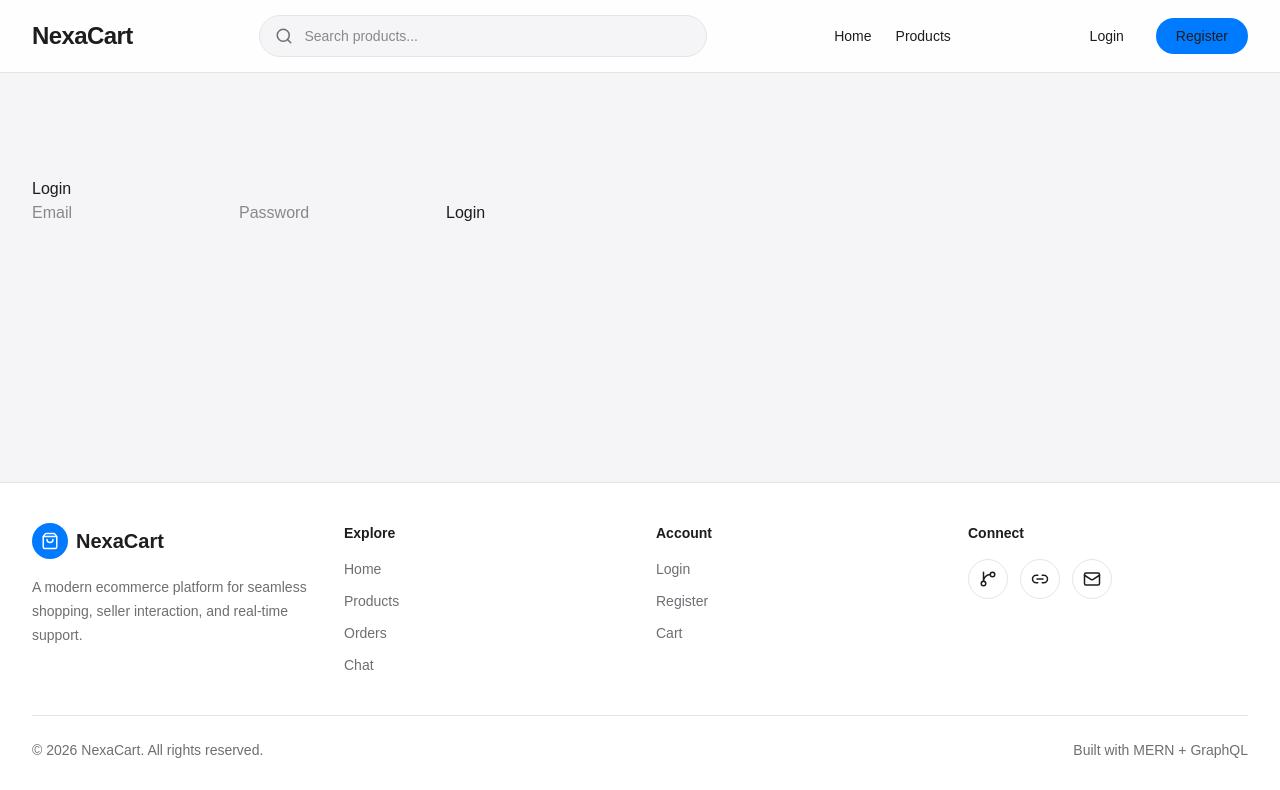
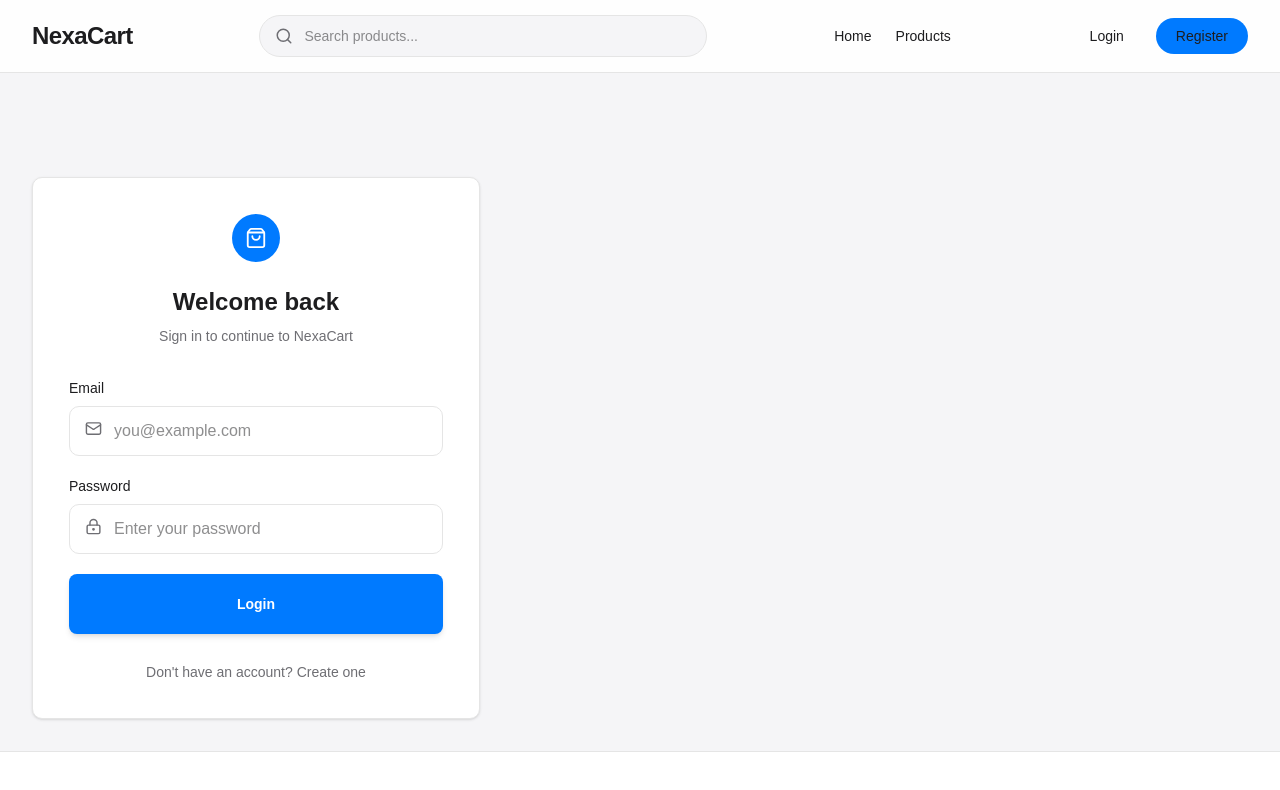
Before and after one commit to Arunanshu655/NexaCart, a React (Vite) app in the folder frontend/: page /login in a window 1280 px wide. Shown: the top 790 px of the page. Built offline with nearby package versions, Linux system fonts and the light colour scheme; no server answers.

Commit message:
"add : style : login form comp"

```diff
--- a/frontend/src/components/auth/LoginForm.jsx
+++ b/frontend/src/components/auth/LoginForm.jsx
@@ -1,92 +1,173 @@
 import { useState } from "react";
 import { useMutation } from "@apollo/client/react";
-import { useNavigate } from "react-router-dom";
+import { useNavigate, Link } from "react-router-dom";
+import { Mail, LockKeyhole, ShoppingBag } from "lucide-react";
 
 import { LOGIN_USER } from "../../graphql/mutations/authMutations";
 import { useAuth } from "../../context/AuthContext";
 
+import Card from "../ui/Card";
+import Input from "../ui/Input";
+import Button from "../ui/Button";
+
 const LoginForm = () => {
+  const navigate = useNavigate();
+  const { login } = useAuth();
 
-  const navigate = useNavigate();
-    // Store JWT
-    const { login } = useAuth();
   const [formData, setFormData] = useState({
     email: "",
-    password: ""
+    password: "",
   });
 
-  const [loginUser, { loading, error }] = useMutation(LOGIN_USER);
+  const [loginUser, { loading, error }] =
+    useMutation(LOGIN_USER);
 
   const handleChange = (e) => {
-
-    setFormData(prev => ({
+    setFormData((prev) => ({
       ...prev,
-      [e.target.name]: e.target.value
+      [e.target.name]: e.target.value,
     }));
-
   };
 
   const handleSubmit = async (e) => {
-
     e.preventDefault();
 
     try {
+      const { data } = await loginUser({
+        variables: formData,
+      });
 
-      const { data } = await loginUser({
-        variables: formData
-      });
       login(data.login);
+
       alert("Login Successful!");
-
       navigate("/");
-
     } catch (err) {
-
       console.error(err);
-
     }
-
   };
 
   return (
+    <Card
+      hover={false}
+      className="w-full max-w-md p-7 sm:p-9"
+    >
+      {/* Logo */}
+      <div className="flex justify-center">
+        <div
+          className="
+            flex h-12 w-12
+            items-center justify-center
+            rounded-full
+            bg-[var(--primary)]
+            text-white
+          "
+        >
+          <ShoppingBag size={22} />
+        </div>
+      </div>
 
-    <form onSubmit={handleSubmit}>
+      {/* Heading */}
+      <div className="mt-6 text-center">
+        <h2 className="text-2xl font-semibold">
+          Welcome back
+        </h2>
 
-      <h2>Login</h2>
+        <p className="mt-2 text-sm text-[var(--muted)]">
+          Sign in to continue to NexaCart
+        </p>
+      </div>
 
-      <input
+      {/* Form */}
+      <form
+        onSubmit={handleSubmit}
+        className="mt-8 space-y-5"
+      >
+        <div className="relative">
+          <Mail
+            size={17}
+            className="
+              absolute
+              left-4
+              top-[42px]
+              z-10
+              text-[var(--muted)]
+            "
+          />
+
+          <Input
+            label="Email"
             type="email"
             name="email"
-        placeholder="Email"
+            placeholder="you@example.com"
             value={formData.email}
             onChange={handleChange}
+            className="pl-11"
             required
           />
+        </div>
 
-      <input
+        <div className="relative">
+          <LockKeyhole
+            size={17}
+            className="
+              absolute
+              left-4
+              top-[42px]
+              z-10
+              text-[var(--muted)]
+            "
+          />
+
+          <Input
+            label="Password"
             type="password"
             name="password"
-        placeholder="Password"
+            placeholder="Enter your password"
             value={formData.password}
             onChange={handleChange}
+            className="pl-11"
             required
           />
-
-      <button
-        type="submit"
-        disabled={loading}
-      >
-        {loading ? "Logging in..." : "Login"}
-      </button>
+        </div>
 
         {error && (
-        <p>{error.message}</p>
+          <div className="
+            rounded-[10px]
+            bg-red-50
+            px-4 py-3
+            text-sm
+            text-[var(--danger)]
+          ">
+            {error.message}
+          </div>
         )}
 
+        <Button
+          type="submit"
+          loading={loading}
+          className="w-full"
+        >
+          Login
+        </Button>
       </form>
 
+      {/* Register */}
+      <p className="mt-7 text-center text-sm text-[var(--muted)]">
+        Don't have an account?{" "}
+
+        <Link
+          to="/register"
+          className="
+            font-medium
+            text-[var(--primary)]
+            hover:underline
+          "
+        >
+          Create one
+        </Link>
+      </p>
+    </Card>
   );
-
 };
 
 export default LoginForm;
```
Lines whose indentation alone changed are shown as unchanged.
